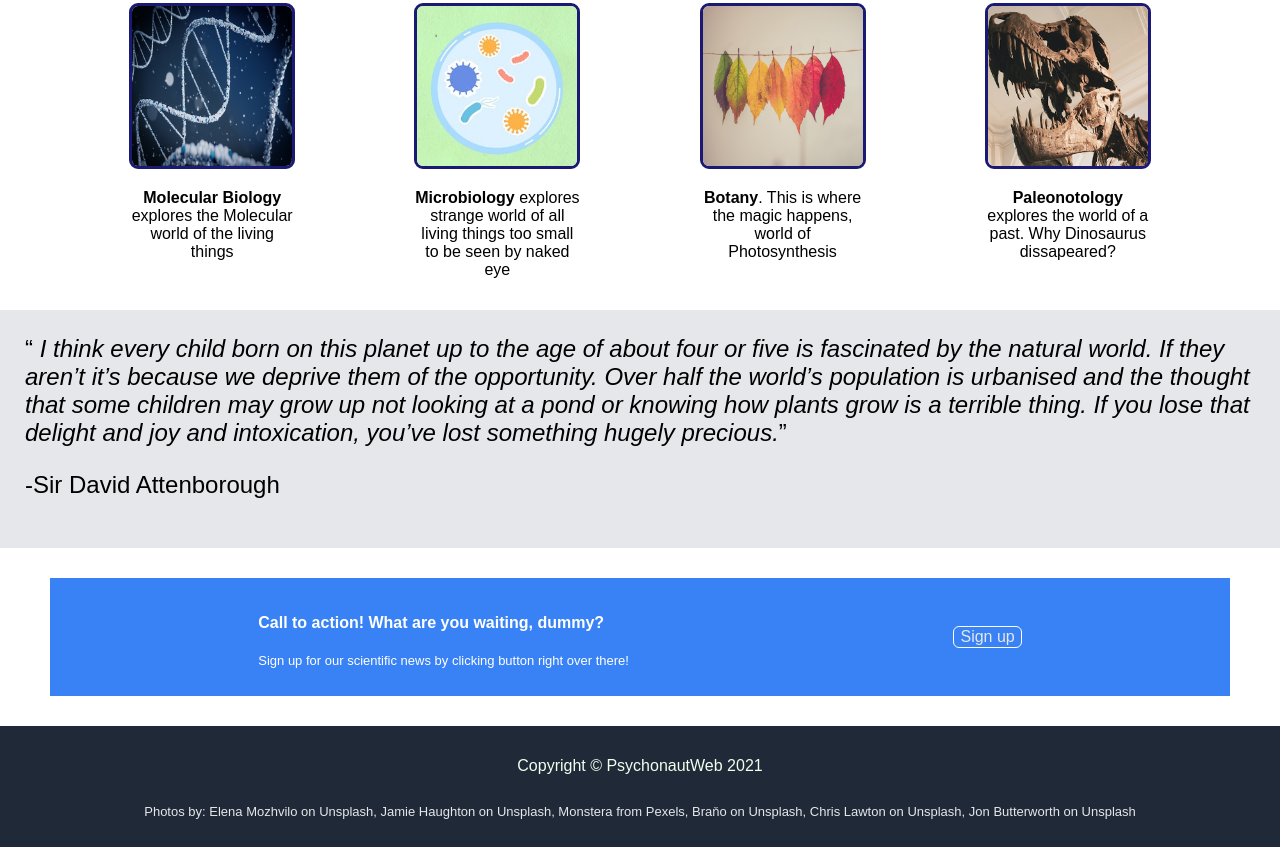
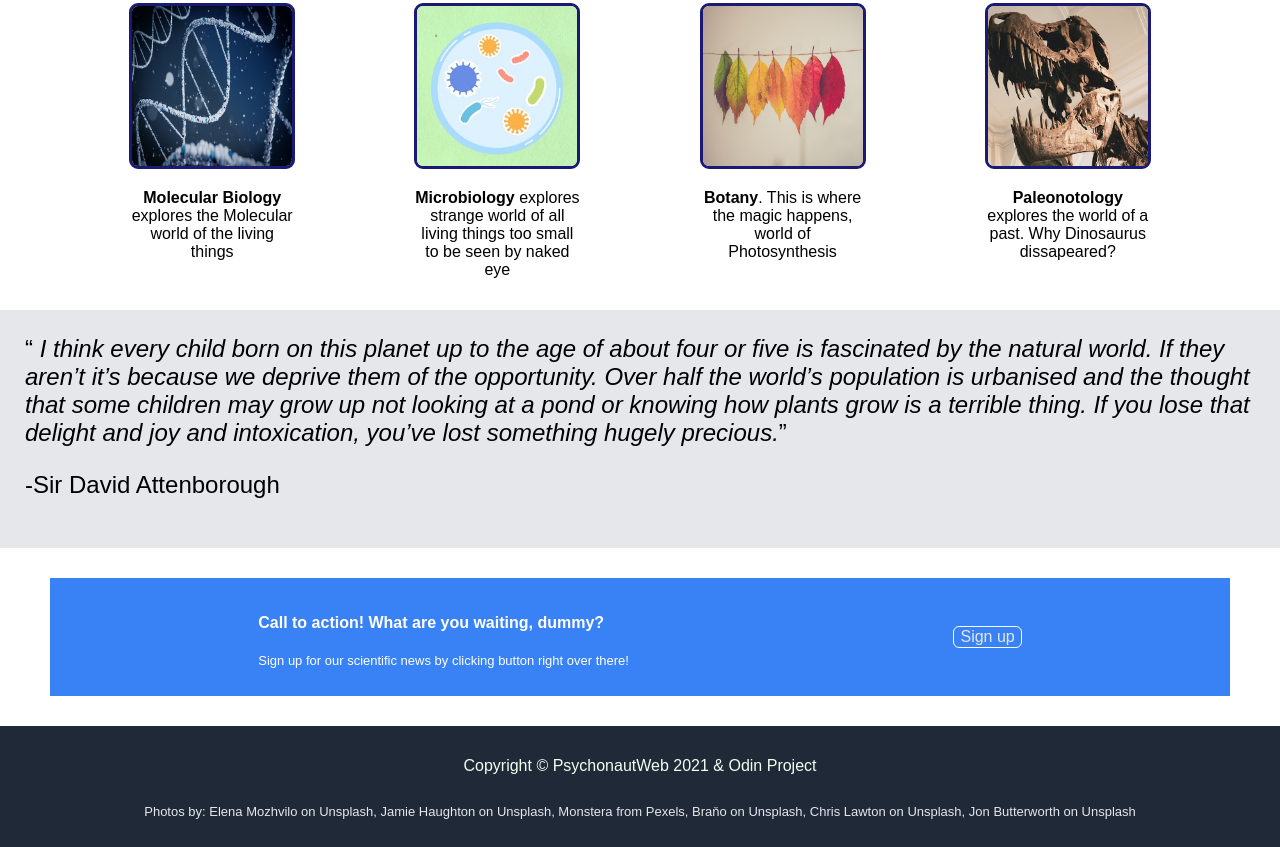
Before and after one commit to psychonautweb/landing-page, a plain HTML site: page index.html in a window 1280 px wide. Shown: the part 369-1216 px from the top of the page. Drawn offline with Linux system fonts and the light colour scheme.

Commit message:
update index and main.css

```diff
--- a/index.html
+++ b/index.html
@@ -63,7 +63,7 @@
         <button>Sign up</button></a>
     </div>
 
-    <footer> <p class="copyright"> Copyright © PsychonautWeb 2021 </p>
+    <footer> <p class="copyright"> Copyright © PsychonautWeb 2021 & Odin Project </p>
         <div class="credits">
         <p>Photos by: <a href="https://unsplash.com/@miracleday?utm_source=unsplash&utm_medium=referral&utm_content=creditCopyText">Elena Mozhvilo</a> on <a href="https://unsplash.com/s/photos/earth?utm_source=unsplash&utm_medium=referral&utm_content=creditCopyText">Unsplash</a>, <a href="https://unsplash.com/@haughters?utm_source=unsplash&utm_medium=referral&utm_content=creditCopyText">Jamie Haughton</a> on <a href="https://unsplash.com/s/photos/animal-funny?utm_source=unsplash&utm_medium=referral&utm_content=creditCopyText">Unsplash</a>, Monstera from Pexels<a href="https://unsplash.com/@3dparadise?utm_source=unsplash&utm_medium=referral&utm_content=creditCopyText">, Braňo</a> on <a href="https://unsplash.com/s/photos/dna?utm_source=unsplash&utm_medium=referral&utm_content=creditCopyText">Unsplash</a><a href="https://unsplash.com/@chrislawton?utm_source=unsplash&utm_medium=referral&utm_content=creditCopyText">, Chris Lawton</a> on <a href="https://unsplash.com/s/photos/trees?utm_source=unsplash&utm_medium=referral&utm_content=creditCopyText">Unsplash</a>, <a href="https://unsplash.com/@jonjons?utm_source=unsplash&utm_medium=referral&utm_content=creditCopyText">Jon Butterworth</a> on <a href="https://unsplash.com/s/photos/fossils?utm_source=unsplash&utm_medium=referral&utm_content=creditCopyText">Unsplash</a> </p>
     </div>
```
